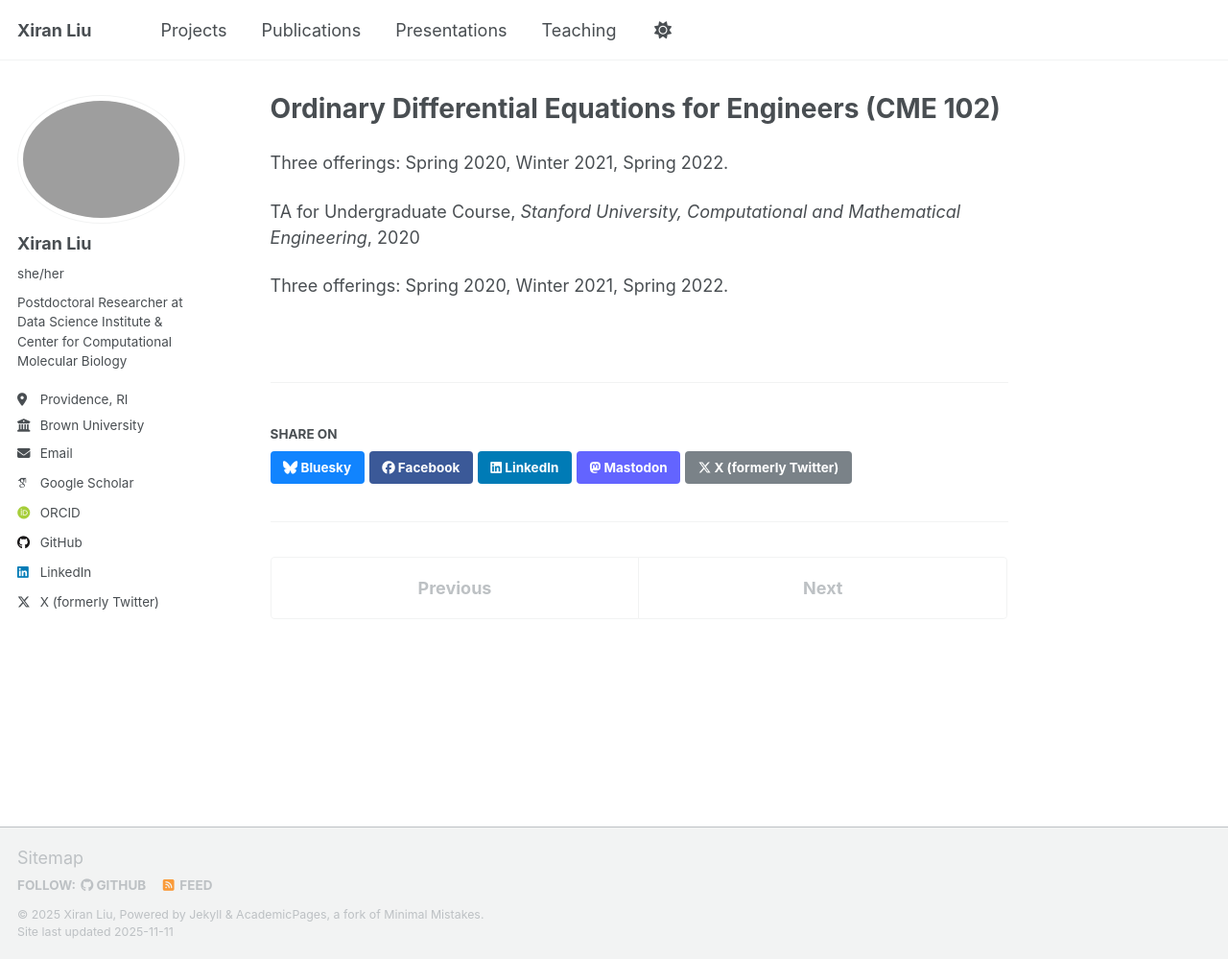
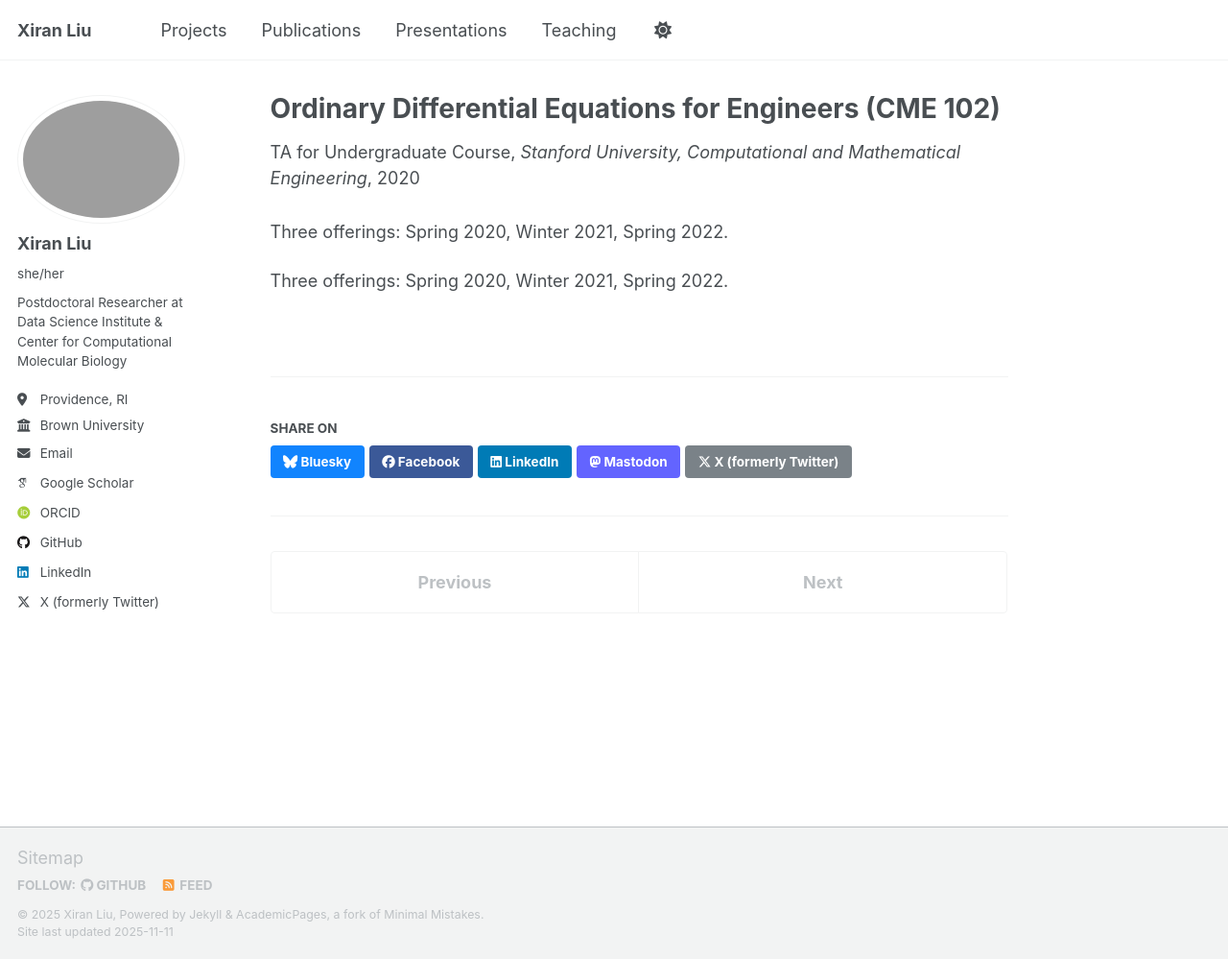
Before and after one commit to xr-cc/xr-cc.github.io, a Jekyll site: the page built from _teaching/1-su-cme102.md, in a window 1280 px wide and 999 px high. Shown: the whole window at 96% size. Built offline with Jekyll 4.4.1, drawn with Linux system fonts in a browser that asks for light colours; some web fonts are replaced; a script that is not in the unit is left out.

Commit message:
update page

```diff
--- a/_layouts/single.html
+++ b/_layouts/single.html
@@ -34,10 +34,6 @@ layout: default
           <p class="page__date"><strong><i class="fa fa-fw fa-calendar" aria-hidden="true"></i> {{ site.data.ui-text[site.locale].date_label | default: "Published:" }}</strong> <time datetime="{{ page.modified | date: "%Y-%m-%d" }}">{{ page.modified | date: "%B %d, %Y" }}</time></p>
         {% endif %}
 
-        {% if page.excerpt %}
-          <p class="page__lead">{{ page.excerpt | markdownify }}</p>
-        {% endif %}
-
         {% if page.collection == 'teaching' %}
           <p> {{ page.type }}, <i>{{ page.venue }}</i>, {{ page.date | default: "1900-01-01" | date: "%Y" }} </p>
         {% elsif page.authors and page.venue and page.date %}
@@ -67,6 +63,10 @@ layout: default
         {% endif %}
         </header>
       {% endunless %}
+
+      {% if page.excerpt %}
+        <p class="page__lead">{{ page.excerpt | markdownify }}</p>
+      {% endif %}
 
       <section class="page__content" itemprop="text">
         {{ content }}
```
